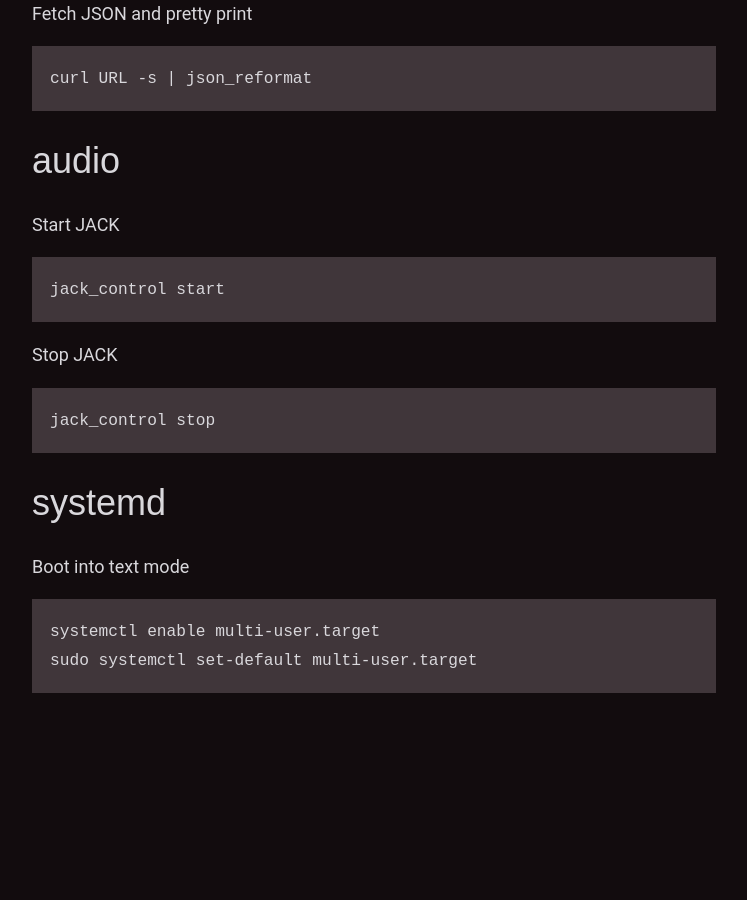
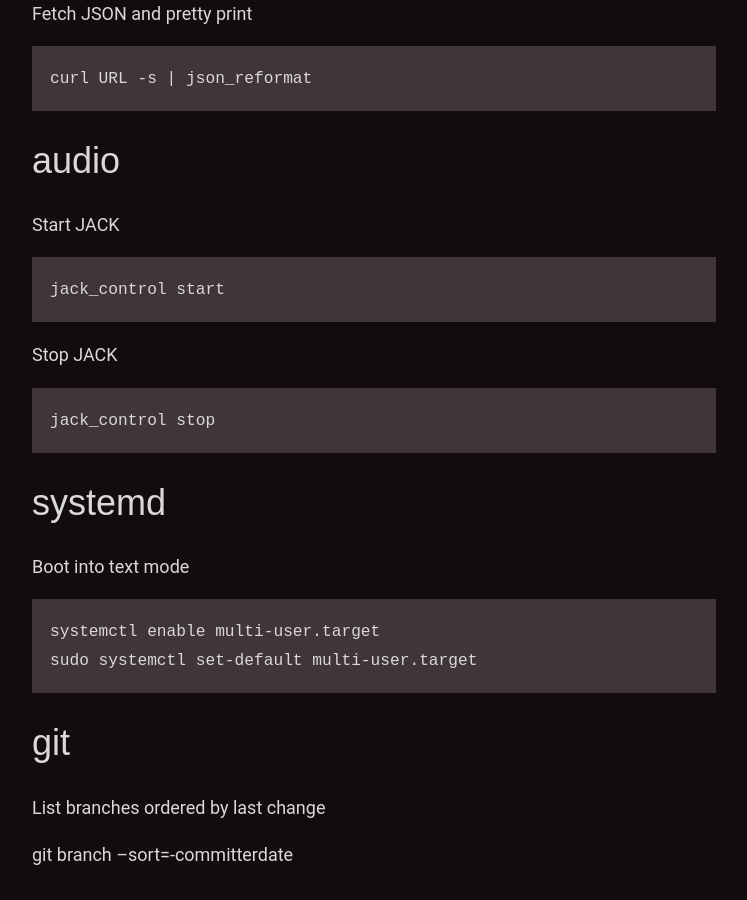
Before and after one commit to edclements/website, a Jekyll site: the page built from command-reference.md, in a window 1280 px wide and 900 px high, scrolled down 1976 px. Shown: the whole window, without its empty margins (266-1013 px from the left). Built offline with Jekyll 4.4.1, drawn with Linux system fonts in a browser that asks for light colours; nearby versions of some CDN libraries; before the commit the page ends 2700 px from its top, so only the background shows below that.

Commit message:
Adds git commands

```diff
--- a/command-reference.md
+++ b/command-reference.md
@@ -86,3 +86,10 @@ Boot into text mode
 
     systemctl enable multi-user.target
     sudo systemctl set-default multi-user.target
+
+git
+---
+
+List branches ordered by last change
+
+  git branch --sort=-committerdate
```
